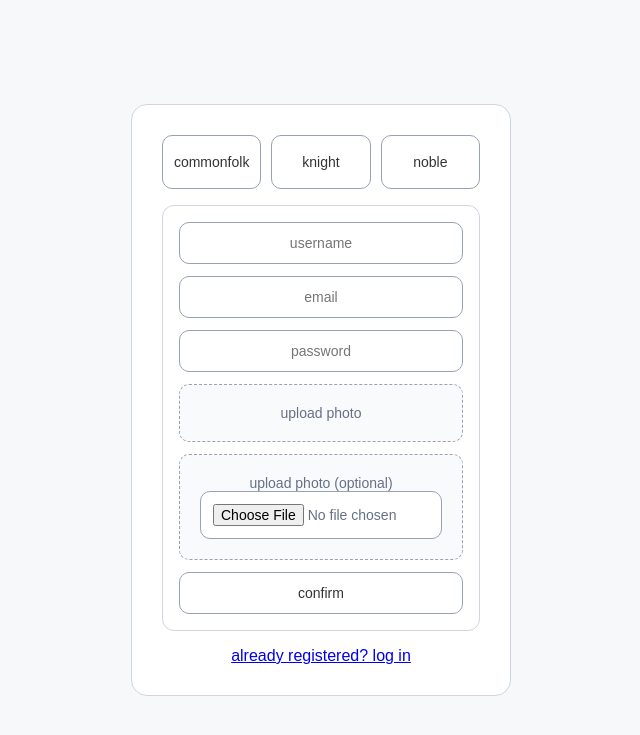
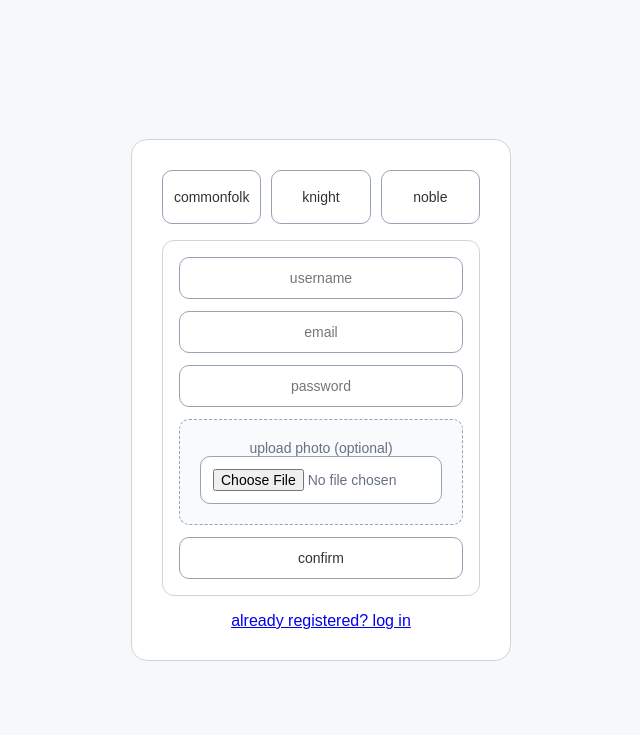
Before and after one commit to district-53/district53-pipeline, a Flask app: template app/templates/signup.html in a window 1280 px wide. Shown: the top 735 px of the page, without its empty margins (319-959 px from the left). Run offline with Flask 3, Linux system fonts and the light colour scheme; the template is opened without the code that fills it, so the values that code supplies are empty; parts of the project's set-up code (start-up, migrations or seed data) failed here and were passed over.

Commit message:
D53-25 Delete unused box

```diff
--- a/app/templates/signup.html
+++ b/app/templates/signup.html
@@ -20,7 +20,6 @@
             <input type="text" name="username" placeholder="username" required>
             <input type="email" name="email" placeholder="email" required>
             <input type="password" name="password" placeholder="password" required>
-            <div class="upload-box">upload photo</div>
 
             <label class="upload-box">
                 upload photo{% if role in ['knight', 'noble'] %} (required){% else %} (optional){% endif %}
```
